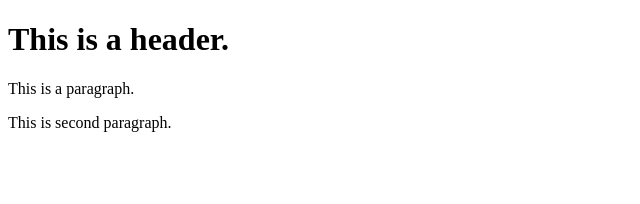
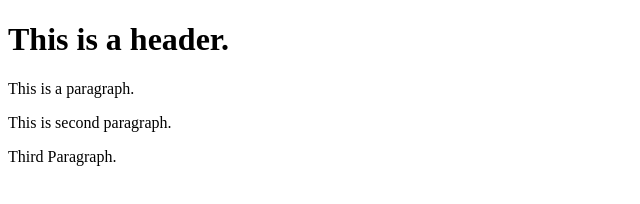
Before and after one commit to i-am-stark/coursera-bootstrap, a website: page index.html in a window 1280 px wide. Shown: the whole page, without its empty margins (0-640 px from the left). Drawn offline with Linux system fonts and the light colour scheme.

Commit message:
fourth commit

```diff
--- a/index.html
+++ b/index.html
@@ -10,5 +10,6 @@
     <h1>This is a header.</h1>
     <p> This is a paragraph.</p>
     <p> This is second paragraph.</p>
+    <p> Third Paragraph.</p>
 </body>
 </html>
```
Also changed, not shown: package.json (added, +16 -0 lines), 1 other file.
